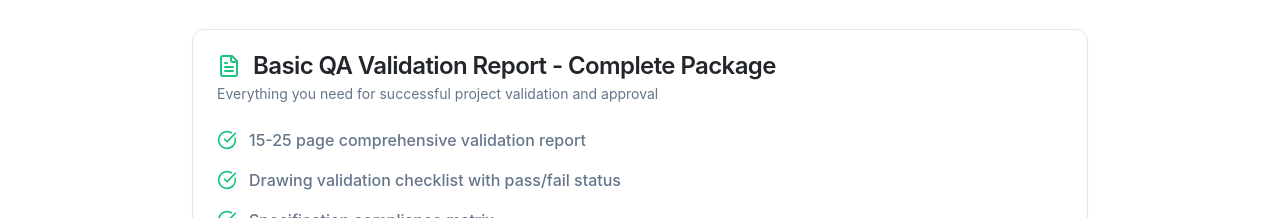
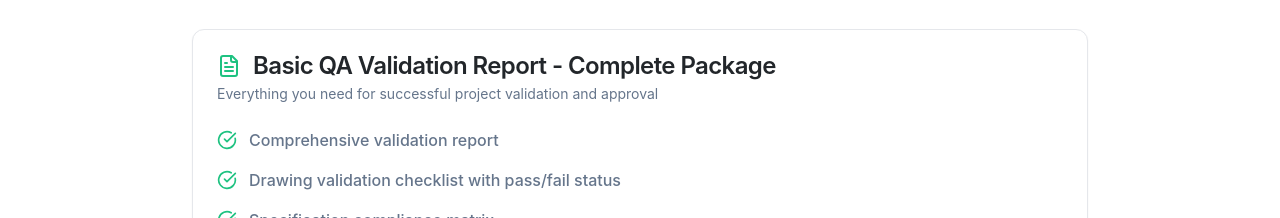
Before and after one commit to Raubizar/valiblox-48hr-qa, a React (Vite) app: page /reports/basic-qa-validation in a window 1280 px wide. Shown: the part 3160-3378 px from the top of the page. Built offline with nearby package versions, Linux system fonts and the light colour scheme.

Commit message:
Fix: Remove page counts from reports
Removed mentions of page counts from the reports section to ensure a consistent and clean presentation of information.

```diff
--- a/src/pages/ReportDetail.tsx
+++ b/src/pages/ReportDetail.tsx
@@ -60,7 +60,7 @@ const reportData = {
       "Minimize construction phase surprises and cost overruns"
     ],
     deliverables: [
-      "15-25 page comprehensive validation report",
+      "Comprehensive validation report",
       "Drawing validation checklist with pass/fail status",
       "Specification compliance matrix",
       "Prioritized issue register with correction recommendations",
@@ -115,7 +115,7 @@ const reportData = {
       "Minimize field coordination time through accurate pre-construction planning"
     ],
     deliverables: [
-      "35-50 page detailed analysis report with visual documentation",
+      "Detailed analysis report with visual documentation",
       "3D clash detection report with prioritized resolution strategies",
       "LOD verification matrix with compliance status for all elements",
       "Design coordination assessment with cross-discipline recommendations",
@@ -170,7 +170,7 @@ const reportData = {
       "Ensure long-term project success with complete documentation audit trail"
     ],
     deliverables: [
-      "60-75 page comprehensive final validation report",
+      "Comprehensive final validation report",
       "IFC compliance certificate with detailed validation results",
       "Complete metadata verification report",
       "Executive summary with project approval readiness confirmation",
```
